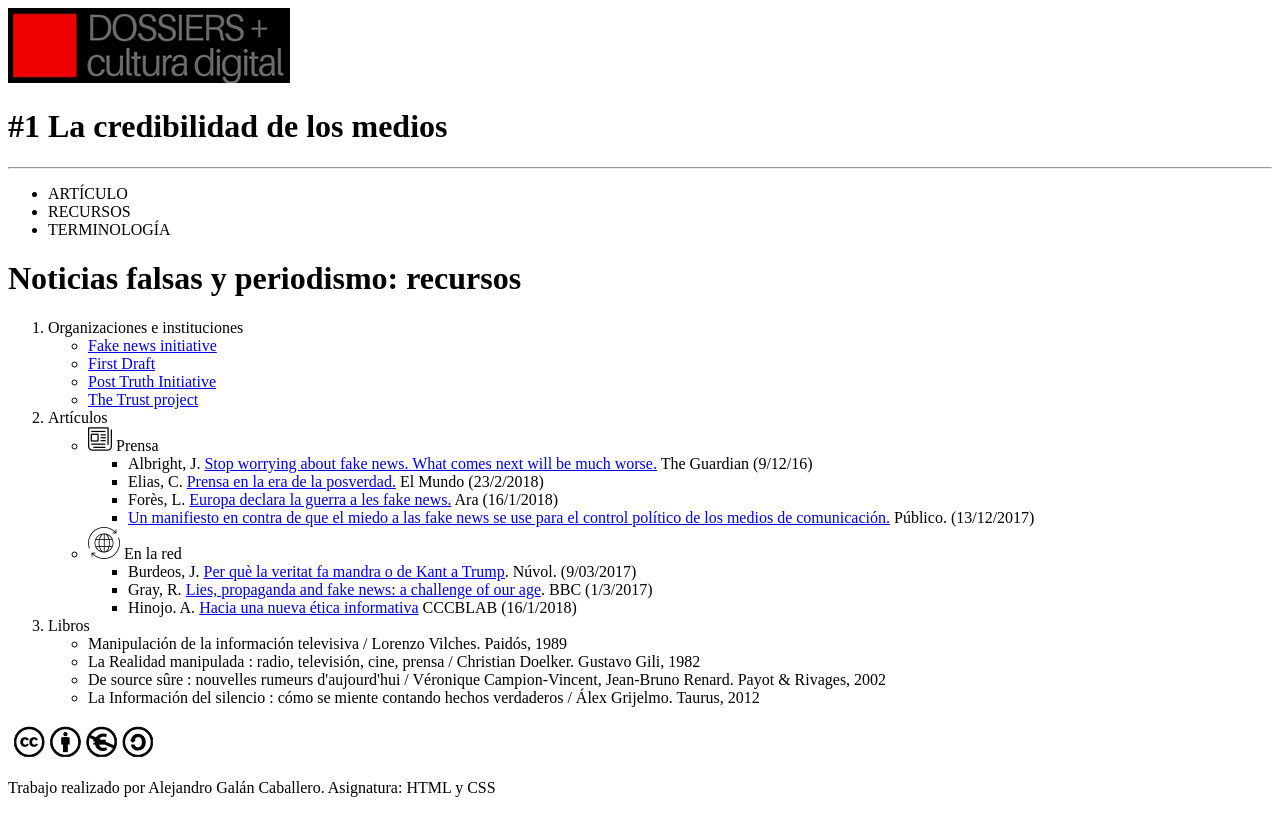
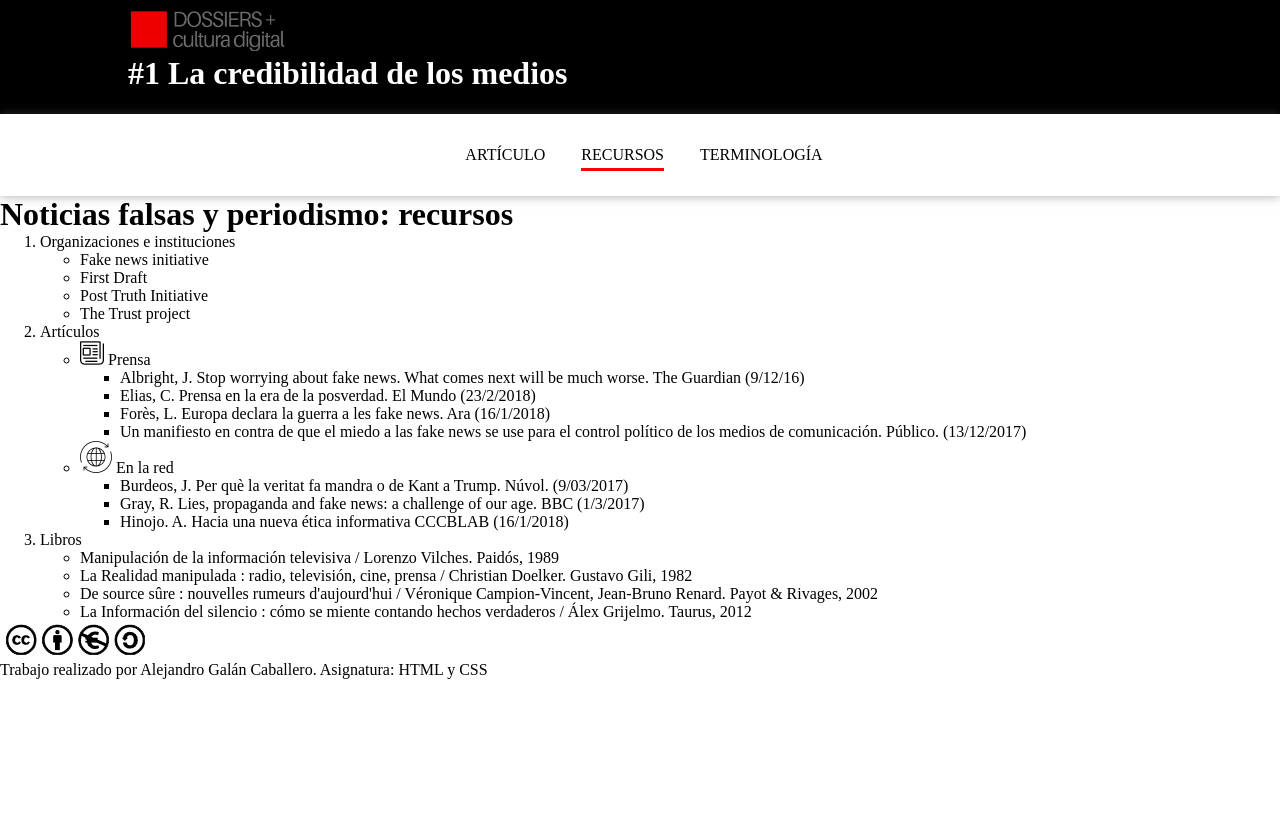
Before and after one commit to agalan8/DAW, a PHP site: page /recursos.html in a window 1280 px wide. After the commit the page ends 679 px from the top, so only its background shows below. Run offline with PHP 8.4, Linux system fonts and the light colour scheme.

Commit message:
Menu css

```diff
--- a/DIW/Unidad 2/Actividad 1 UD2. HTML5+CSS/Actividad 1 UD2. HTML5+CSS/css/estilos.css
+++ b/DIW/Unidad 2/Actividad 1 UD2. HTML5+CSS/Actividad 1 UD2. HTML5+CSS/css/estilos.css
@@ -9,34 +9,35 @@
 }
 
 header>h1{
-
     color: white;
     margin-top: 0em;
     padding-bottom: 0.7em;
 }
 
 header>img{
-
     width: 10em;
 }
 
 nav{
-
-    padding-top: 1.2em;
-    padding-bottom: 1.2em;
+    padding-top: 2em;
+    padding-bottom: 2em;
     text-align: center;
+    box-shadow: 0 0 10px rgba(83, 83, 83, 0.5);
 }
 
 .item{
-
     display: inline;
     margin-right: 2em;
 }
 
-.item:focus{
+a{
+ text-decoration: none;
+ color: black;
+}
 
-
-    border-bottom: solid red;
-
-
+.active{
+    display: inline;
+    margin-right: 2em;
+    border-bottom: 3px solid red;
+    padding-bottom: 0.3em;
 }
--- a/DIW/Unidad 2/Actividad 1 UD2. HTML5+CSS/Actividad 1 UD2. HTML5+CSS/fin-confianza.html
+++ b/DIW/Unidad 2/Actividad 1 UD2. HTML5+CSS/Actividad 1 UD2. HTML5+CSS/fin-confianza.html
@@ -13,9 +13,9 @@
     </header>
     <nav>
         <ul>
-          <li class="item">ARTÍCULO</li>
-          <li class="item">RECURSOS</li>
-          <li class="item">TERMINOLOGÍA</li>
+          <li class="active"><a href="fin-confianza.html">ARTÍCULO</a></li>
+          <li class="item"><a href="recursos.html">RECURSOS</a></li>
+          <li class="item"><a href="terminologia.html">TERMINOLOGÍA</a></li>
         </ul>
     </nav>
     <section>
--- a/DIW/Unidad 2/Actividad 1 UD2. HTML5+CSS/Actividad 1 UD2. HTML5+CSS/recursos.html
+++ b/DIW/Unidad 2/Actividad 1 UD2. HTML5+CSS/Actividad 1 UD2. HTML5+CSS/recursos.html
@@ -3,20 +3,20 @@
 <head>
     <meta charset="UTF-8">
     <meta name="viewport" content="width=device-width, initial-scale=1.0">
+    <link rel="stylesheet" href="css/estilos.css">
     <title>Rescursos</title>
 </head>
 <body>
     <header>
         <img src="img/logo-website.jpg" />
         <h1>#1 La credibilidad de los medios</h1>
-        <hr>
     </header>
     <nav>
         <ul>
-          <li>ARTÍCULO</li>
-          <li>RECURSOS</li>
-          <li>TERMINOLOGÍA</li>
-        </ul>
+            <li class="item"><a href="fin-confianza.html">ARTÍCULO</a></li>
+            <li class="active"><a href="recursos.html">RECURSOS</a></li>
+            <li class="item"><a href="terminologia.html">TERMINOLOGÍA</a></li>
+          </ul>
     </nav>
     <h1>Noticias falsas y periodismo: recursos</h1>
     <ol>
```
Also changed, not shown: DIW/Unidad 2/Actividad 1 UD2. HTML5+CSS/Actividad 1 UD2. HTML5+CSS/terminologia.html (+4 -4 lines).
